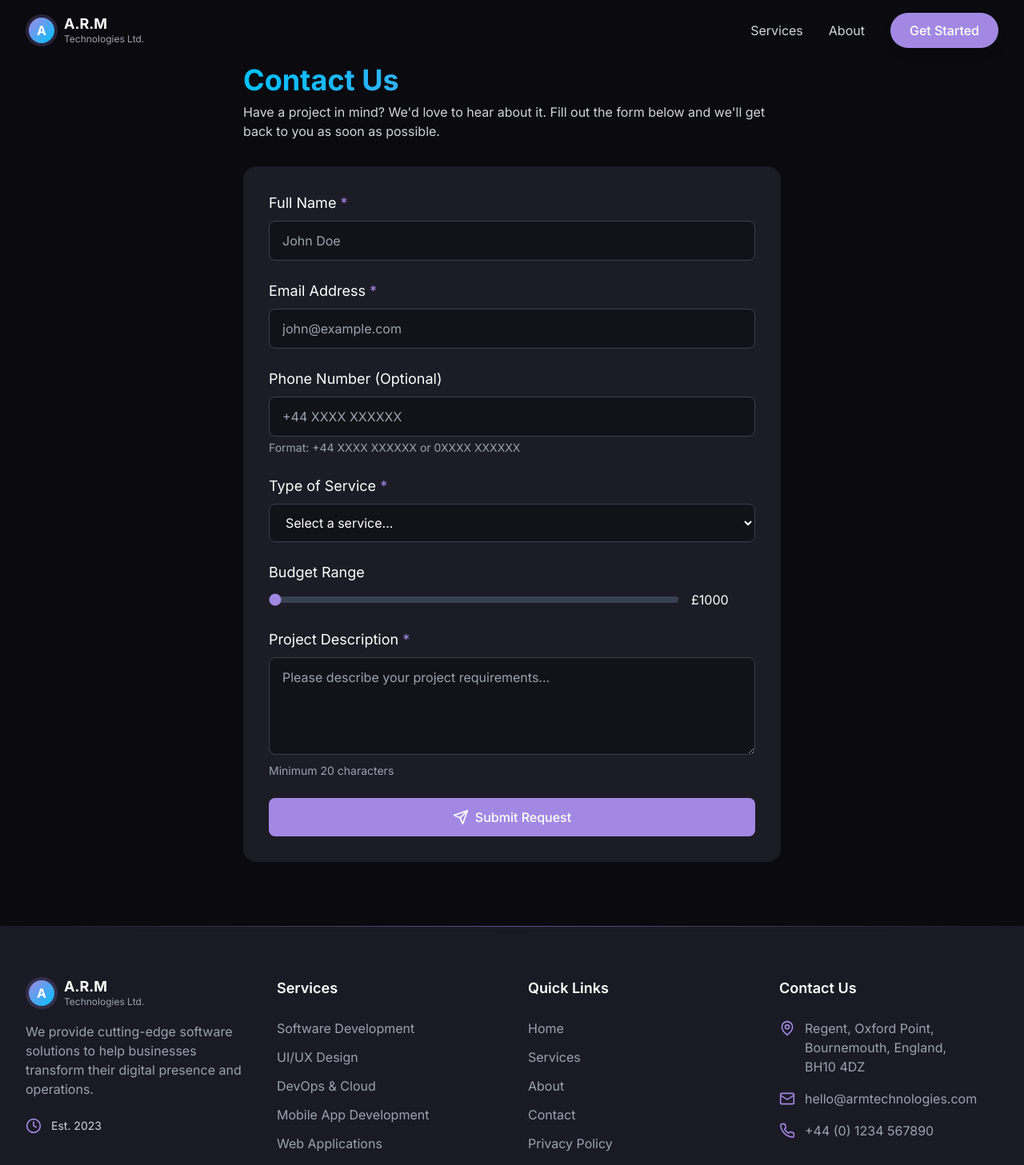
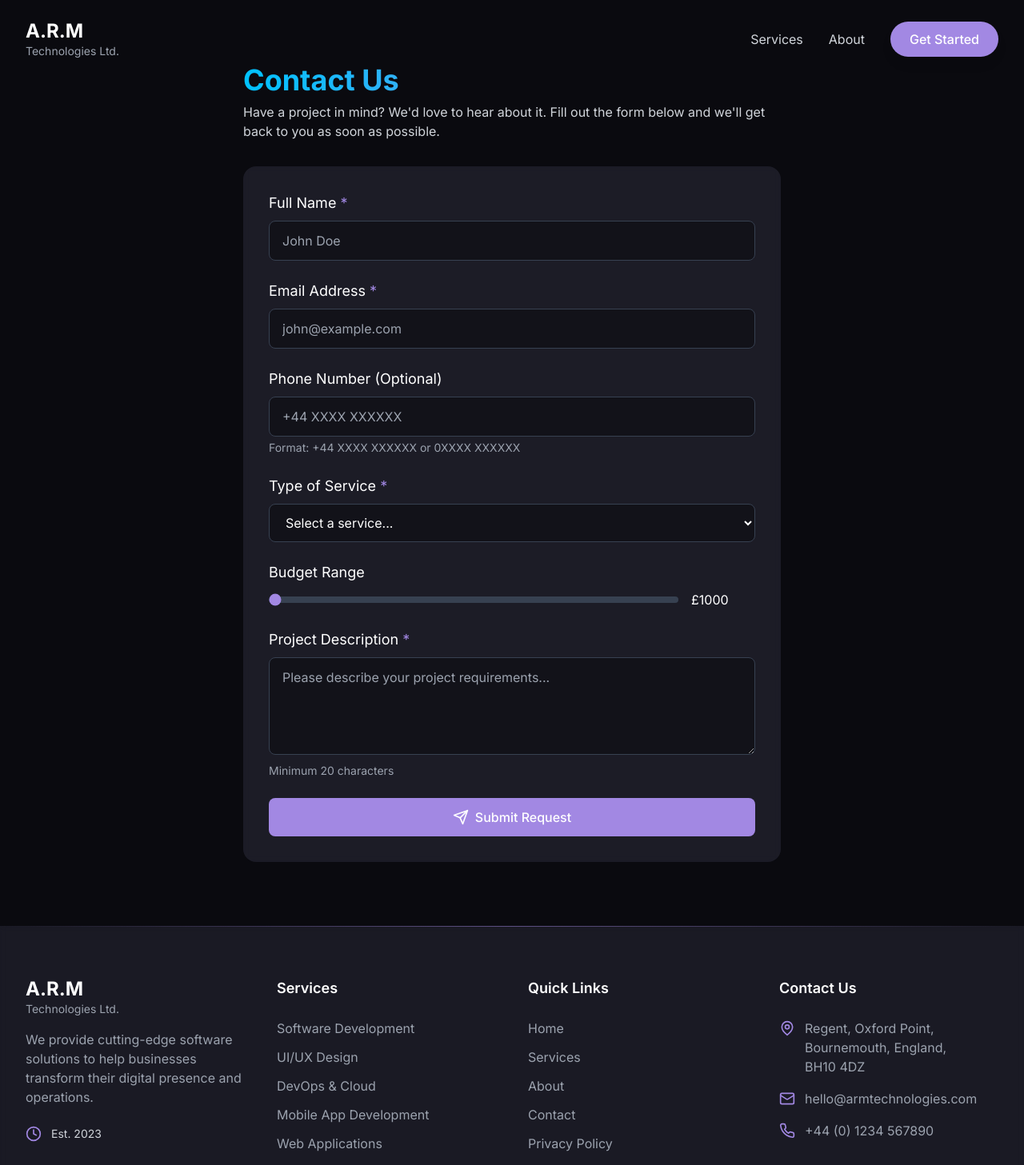
Before and after one commit to sreenatgh4757/ARM, a React (Vite) app: page /contact in a window 1280 px wide. Shown: the top 1457 px of the page at 80% size. Built offline with nearby package versions, Linux system fonts and the light colour scheme.

Commit message:
Remove logo icon and update styling

```diff
--- a/src/components/Footer.tsx
+++ b/src/components/Footer.tsx
@@ -12,16 +12,9 @@ const Footer: React.FC = () => {
       <div className="container-custom mx-auto">
         <div className="grid grid-cols-1 md:grid-cols-2 lg:grid-cols-4 gap-10">
           <div>
-            <Link to="/" className="mb-4 flex items-center gap-2">
-              <div className="h-10 w-10 rounded-full bg-primary/20 flex items-center justify-center">
-                <div className="h-8 w-8 rounded-full bg-gradient-to-br from-primary to-secondary flex items-center justify-center text-white font-bold">
-                  A
-                </div>
-              </div>
-              <div className="flex flex-col">
-                <span className="text-white font-bold text-lg leading-tight">A.R.M</span>
-                <span className="text-xs text-gray-400">Technologies Ltd.</span>
-              </div>
+            <Link to="/" className="mb-4 flex flex-col">
+              <span className="text-white font-bold text-2xl leading-tight">A.R.M</span>
+              <span className="text-sm text-gray-400">Technologies Ltd.</span>
             </Link>
 
             <p className="text-gray-400 mb-6">
--- a/src/components/Navbar.tsx
+++ b/src/components/Navbar.tsx
@@ -21,18 +21,11 @@ const Navbar: React.FC = () => {
         isScrolled ? 'bg-background/90 backdrop-blur-md shadow-lg' : 'bg-transparent'
       }`}
     >
-      <div className="container-custom mx-auto py-4">
+      <div className="container-custom mx-auto py-6">
         <div className="flex items-center justify-between">
-          <Link to="/" className="flex items-center gap-2">
-            <div className="h-10 w-10 rounded-full bg-primary/20 flex items-center justify-center">
-              <div className="h-8 w-8 rounded-full bg-gradient-to-br from-primary to-secondary flex items-center justify-center text-white font-bold">
-                A
-              </div>
-            </div>
-            <div className="flex flex-col">
-              <span className="text-white font-bold text-lg leading-tight">A.R.M</span>
-              <span className="text-xs text-gray-400">Technologies Ltd.</span>
-            </div>
+          <Link to="/" className="flex flex-col">
+            <span className="text-white font-bold text-2xl leading-tight">A.R.M</span>
+            <span className="text-sm text-gray-400">Technologies Ltd.</span>
           </Link>
 
           {/* Desktop Menu */}
```
